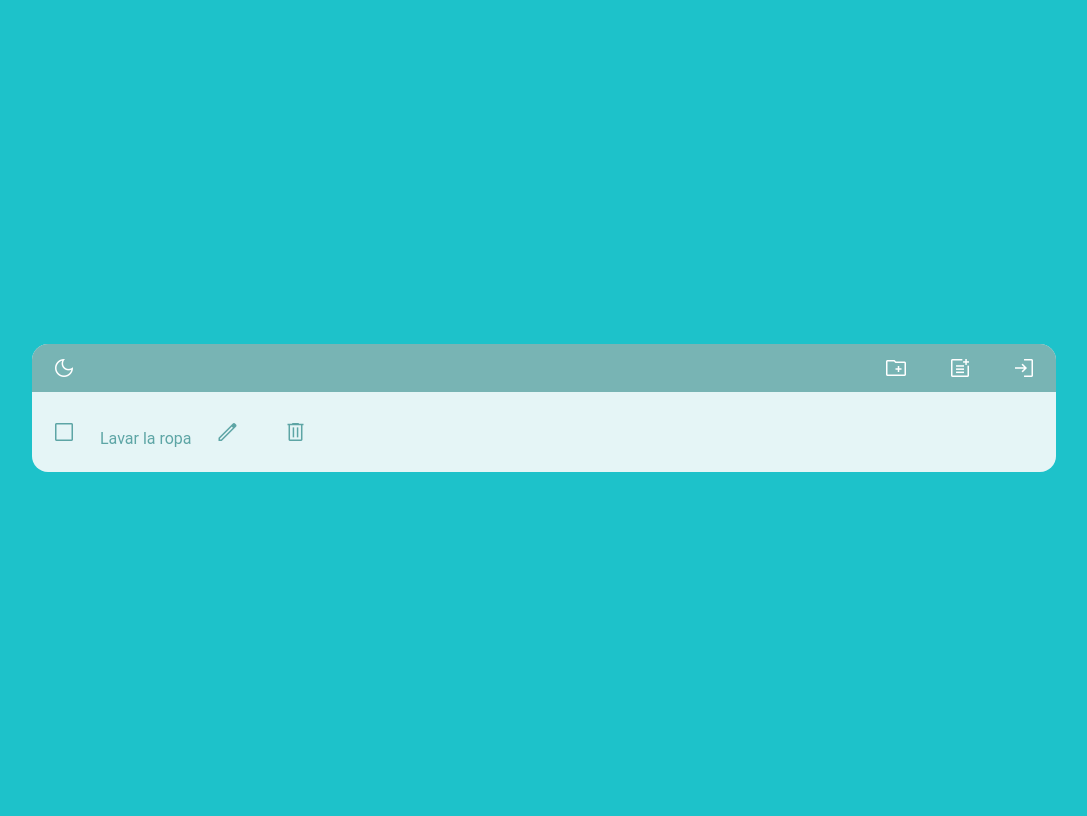
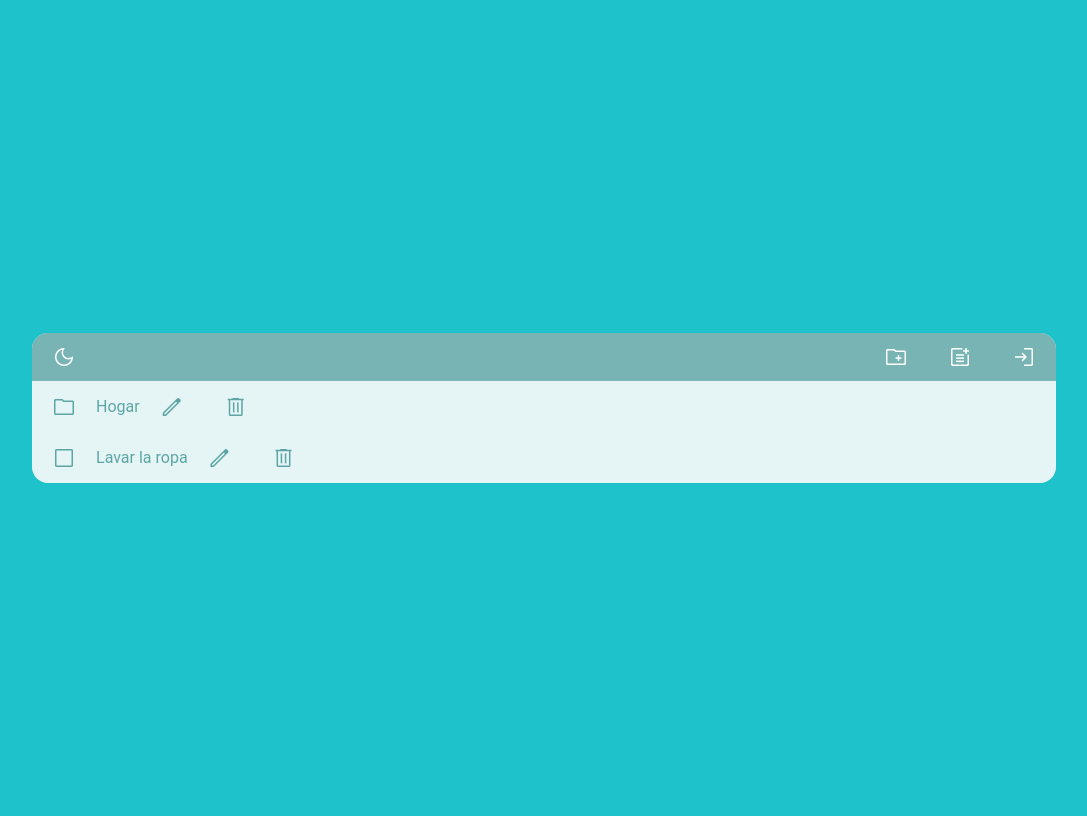
Before and after one commit to Cristian-Estevez/todo_list_django, a Django app: page / in a window 1280 px wide. Shown: the whole page, without its empty margins (104-1191 px from the left). Run offline with Django 4.2, Linux system fonts and the light colour scheme.

Commit message:
Se corrige función que cambia checkbox onclick

```diff
--- a/src/in_django/static/in_django/css/global.css
+++ b/src/in_django/static/in_django/css/global.css
@@ -70,6 +70,7 @@ body.light {
   --on-error: #FFFFFF;
   --error-container: #F5D5D5;
   --on-error-container: #6C2E2B;
+  --success: #ff3a3a;
   --body: #1dc2ca;
   --background: #E5F5F6;
   --on-background: #5DA5A5;
@@ -135,6 +136,7 @@ body.dark {
   --on-error: #FFFFFF;
   --error-container: #6C2E2B;
   --on-error-container: #F5D5D5;
+  --success: #ff3a3a;
   --body: #2B2E2F;
   --background: #2b3c40;
   --on-background: #5DA5A5;
@@ -214,3 +216,14 @@ nav {
   background-color: var(--on-background);
   color: var(--on-surface-variant)
 }
+
+.folder,
+.task {
+  display: flex;
+  flex-direction: row;
+  align-items: center;
+}
+
+.task-done {
+  color: var(--success);
+}
--- a/src/static/main/main.js
+++ b/src/static/main/main.js
@@ -1,6 +1,13 @@
 $(document).ready(function () {
   $('.checkbox-blank').on('click', function (event) {
-    $(event.target).html = 'check_box'  aca revisar funcion
+    let iconText = event.target.innerHTML;
+    if (iconText === 'check_box_outline_blank') {
+      event.target.innerHTML = 'check_box';
+      event.target.classList.add('task-done')
+    } else {
+      event.target.innerHTML = 'check_box_outline_blank';
+      event.target.classList.remove('task-done')
+    }
   })
 })
 
--- a/src/todo_list/templates/todo_list/index.html
+++ b/src/todo_list/templates/todo_list/index.html
@@ -35,12 +35,19 @@
     </nav>
     <section>
       <div>
-        <p>
-          <i class="checkbox-blank list-icon material-symbols-outlined">check_box_outline_blank</i>
-          Lavar la ropa
+        <div class="folder">
+          <i class="list-icon material-symbols-outlined">folder</i>
+          <p>Hogar</p>
           <i class="list-icon material-symbols-outlined">edit</i>
           <i class="list-icon material-symbols-outlined">delete</i>
-        </p>
+
+        </div>
+        <div class="task">
+          <i class="checkbox-blank list-icon material-symbols-outlined">check_box_outline_blank</i>
+          <p>Lavar la ropa</p>
+          <i class="list-icon material-symbols-outlined">edit</i>
+          <i class="list-icon material-symbols-outlined">delete</i>
+        </div>
       </div>
     </section>
   </div>
```
